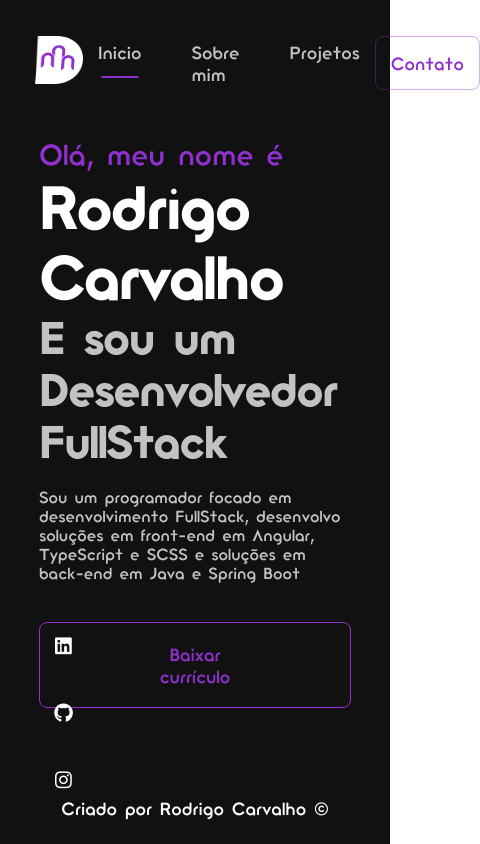
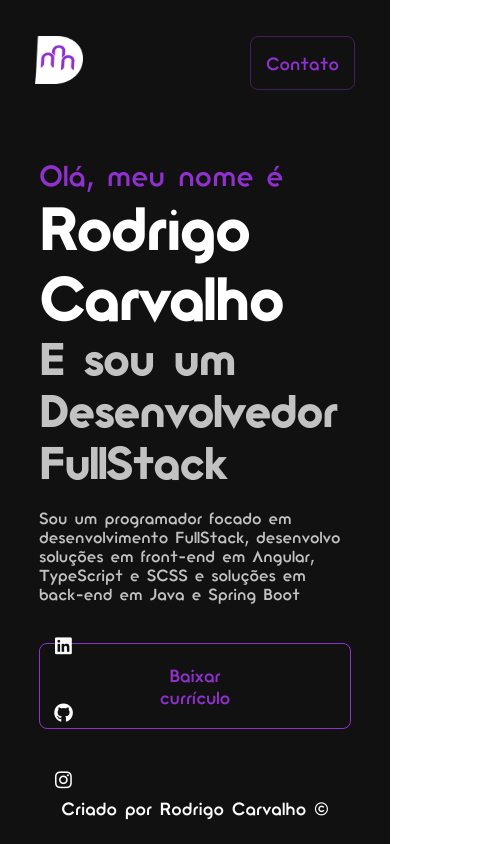
Before and after one commit to rodrigocarvalhodev/portfolio-duckdeveloper, an Angular app: page /home in a window 390 px wide. Shown: the whole page, 480 px wide, since content can reach past the window. Built offline with nearby package versions, Linux system fonts and the light colour scheme.

Commit message:
Adjust mobile

```diff
--- a/src/app/layout/layout.component.html
+++ b/src/app/layout/layout.component.html
@@ -9,7 +9,7 @@
                 <a href="https://www.github.com/rodrigocarvalhodev" target="_blank"><span class="fa-brands fa-github"></span></a>
             </li>
             <li>
-                <a href="https://www.instagram.com/rodrigocarvalhodev"><span class="fa-brands fa-instagram"></span></a>
+                <a href="https://www.instagram.com/rodrigocarvalhodev" target="_blank"><span class="fa-brands fa-instagram"></span></a>
             </li>
         </ul>
     </section>
--- a/src/app/pages/home/home.component.scss
+++ b/src/app/pages/home/home.component.scss
@@ -7,7 +7,7 @@
         flex-direction: column;
         justify-content: center;
         width: 50%;
-        height: 70vh;
+        height: 75vh;
         margin: 0 auto;
         font-size: 2.5rem;
 
@@ -105,6 +105,13 @@
     }
 }
 
+// with zoom
+@media(max-width: 1700px) {
+    #container {
+        height: 70vh;
+    }
+}
+
 // mobile
 @media(max-width: 480px) {
     #container {
--- a/src/app/template/header/header.component.scss
+++ b/src/app/template/header/header.component.scss
@@ -3,9 +3,9 @@ header {
     color: white;
     justify-content: space-between;
     align-items: center;
-    padding: 15px 35px;
+    padding: 0 35px;
 
-    height: 15vh;
+    height: 10vh;
 
     margin: 0 auto;
 
@@ -30,7 +30,7 @@ header {
         }
     }
 
-    nav {
+    #navbar {
         display: flex;
 
         font-size: 1.1rem;
@@ -114,10 +114,17 @@ header {
             transition: 0.5s;
         }
     }
+
+    .menuburger {
+        position: absolute;
+        height: 100vh;
+        width: 100%;
+    }
 }
 
 @media(max-width: 1700px) {
     header {
+        height: 15vh;
         & > #logo > a {
             img {
                 height: 48px;
@@ -126,3 +133,17 @@ header {
         }
     }
 }
+
+@media(max-width: 600px) {
+    header {
+
+        #navbar {
+            display: none;
+        }
+
+        .menuburger {
+            visibility: visible;
+            display: block;
+        }
+    }
+}
```
